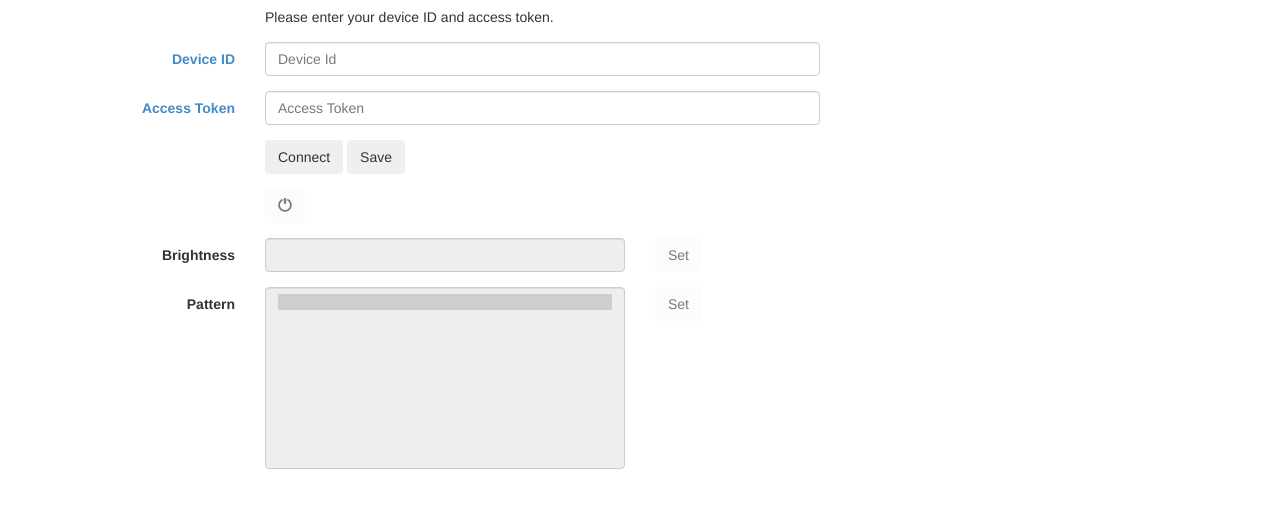
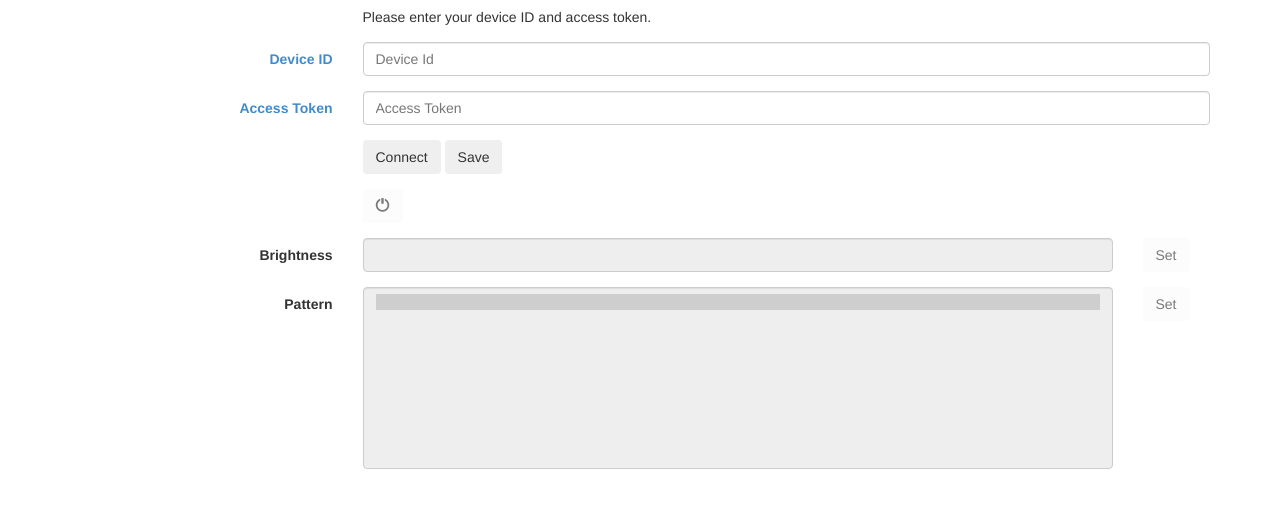
Before and after one commit to jasoncoon/SparkRing, a browser extension: page index.html in a window 1280 px wide. Shown: the part 63-570 px from the top of the page. Drawn offline with Linux system fonts and the light colour scheme.

Commit message:
Rearranged Chrome app slightly, improved connection, select current pattern

```diff
--- a/index.html
+++ b/index.html
@@ -3,6 +3,7 @@
 <head>
   <meta charset="UTF-8">
   <title>Aurora</title>
+  <meta name="viewport" content="width=device-width, initial-scale=1, maximum-scale=1, user-scalable=no">
   <link rel="stylesheet" href="bower_components/bootstrap/dist/css/bootstrap.min.css">
   <link rel="stylesheet" href="css/styles.css">
 </head>
@@ -13,36 +14,36 @@
     <form class="form-horizontal" role="form">
 
       <div class="form-group">
-        <span class="col-sm-offset-2 col-sm-8" ng-bind="status"></span>
+        <span class="col-sm-offset-3 col-sm-9" ng-bind="status"></span>
       </div>
 
       <div class="form-group">
-        <label for="inputDeviceId" class="col-sm-2 control-label">
+        <label for="inputDeviceId" class="col-sm-3 control-label">
           <a data-toggle="collapse" data-parent="#accordion" href="#collapseDeviceId" aria-expanded="true" aria-controls="collapseDeviceId">Device ID</a>
         </label>
-        <div class="col-sm-6" id="collapseDeviceId">
+        <div class="col-sm-9" id="collapseDeviceId">
           <input ng-model="deviceId" class="form-control" id="inputDeviceId" placeholder="Device Id" />
         </div>
       </div>
 
       <div class="form-group">
-        <label for="inputAccessToken" class="col-sm-2 control-label">
+        <label for="inputAccessToken" class="col-sm-3 control-label">
           <a data-toggle="collapse" data-parent="#accordion" href="#collapseAccessToken" aria-expanded="true" aria-controls="collapseAccessToken">Access Token</a>
         </label>
-        <div class="col-sm-6" id="collapseAccessToken">
+        <div class="col-sm-9" id="collapseAccessToken">
           <input ng-model="accessToken" class="form-control" id="inputAccessToken" placeholder="Access Token" />
         </div>
       </div>
 
       <div class="form-group">
-        <div class="col-sm-offset-2 col-sm-4">
+        <div class="col-sm-offset-3 col-sm-9">
           <button class="btn" id="btnConnect" ng-click="connect()" ng-disabled="busy">Connect</button>
           <button class="btn" id="btnSave" ng-click="save()" ng-disabled="busy">Save</button>
         </div>
       </div>
 
       <div class="form-group">
-        <div class="col-sm-offset-2 col-sm-1">
+        <div class="col-sm-offset-3 col-sm-9">
           <button class="btn" id="btnPower" ng-click="togglePower()" ng-disabled="busy || disconnected">
             <span class="glyphicon glyphicon-off"></span>
           </button>
@@ -50,8 +51,8 @@
       </div>
 
       <div class="form-group">
-        <label for="inputBrightness" class="col-sm-2 control-label">Brightness</label>
-        <div class="col-sm-4">
+        <label for="inputBrightness" class="col-sm-3 control-label">Brightness</label>
+        <div class="col-sm-8">
           <input ng-model="brightness" class="form-control" id="inputBrightness" type="number" min="0" max="255" ng-disabled="busy || disconnected" />
         </div>
         <div class="col-sm-1">
@@ -60,8 +61,8 @@
       </div>
 
       <div class="form-group">
-        <label for="inputPattern" class="col-sm-2 control-label">Pattern</label>
-        <div class="col-sm-4">
+        <label for="inputPattern" class="col-sm-3 control-label">Pattern</label>
+        <div class="col-sm-8">
           <select size="10" ng-model="pattern" class="form-control" id="inputPattern" ng-options="pattern.name for pattern in patterns" ng-disabled="busy || disconnected">
           </select>
         </div>
--- a/js/app.js
+++ b/js/app.js
@@ -15,13 +15,14 @@ app.controller('MainCtrl', function ($scope, $http, $timeout, patternService) {
   $scope.deviceId = "";
   $scope.accessToken = "";
   $scope.busy = false;
-  $scope.pattern = {};
+  // $scope.pattern = "";
   $scope.power = 1;
   $scope.powerText = "On";
   $scope.status = "Please enter your device ID and access token.";
   $scope.disconnected = true;
 
   $scope.patterns = [];
+  $scope.patternIndex = 0;
 
   chrome.storage.sync.get('deviceId',
     function(result) {
@@ -131,6 +132,20 @@ app.controller('MainCtrl', function ($scope, $http, $timeout, patternService) {
     });
   };
 
+  $scope.getPatternIndex = function () {
+    $scope.busy = true;
+    $http.get('https://api.spark.io/v1/devices/' + $scope.deviceId + '/patternIndex?access_token=' + $scope.accessToken).
+      success(function (data, status, headers, config) {
+        $scope.busy = false;
+        $scope.patternIndex = data.result;
+        $scope.pattern = $scope.patterns[$scope.patternIndex];
+      }).
+      error(function (data, status, headers, config) {
+        $scope.busy = false;
+        $scope.status = data.error_description;
+      });
+  };
+
   $scope.getPatternNames = function (index) {
     if(index < $scope.patternCount) {
       var promise = patternService.getPatternName(index, $scope.deviceId, $scope.accessToken);
@@ -142,6 +157,7 @@ app.controller('MainCtrl', function ($scope, $http, $timeout, patternService) {
     }
     else {
       $scope.busy = false;
+      $scope.getPatternIndex();
     }
   };
 
```
